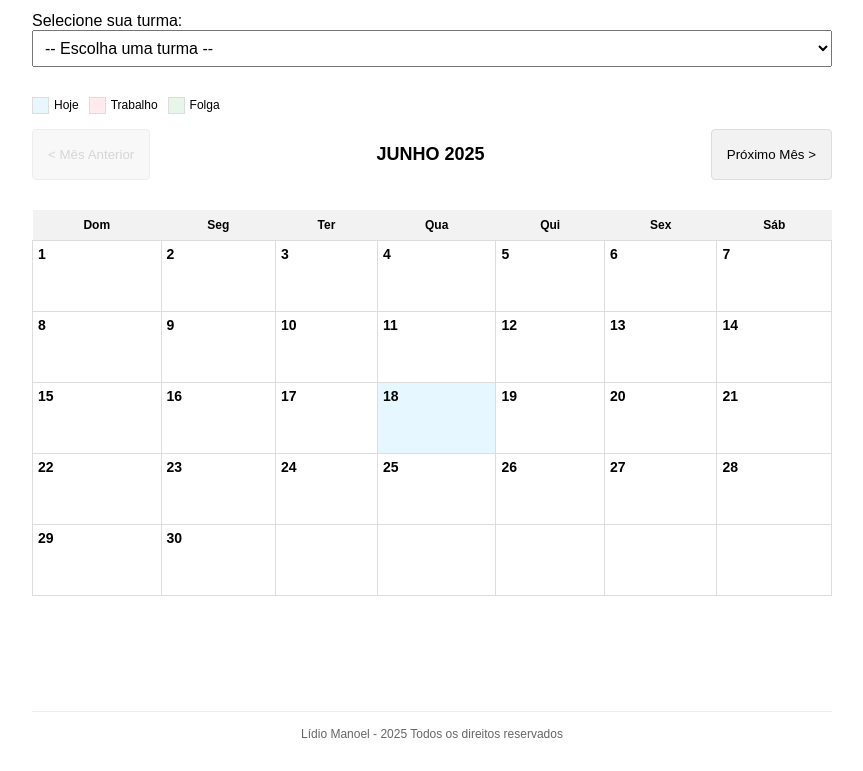
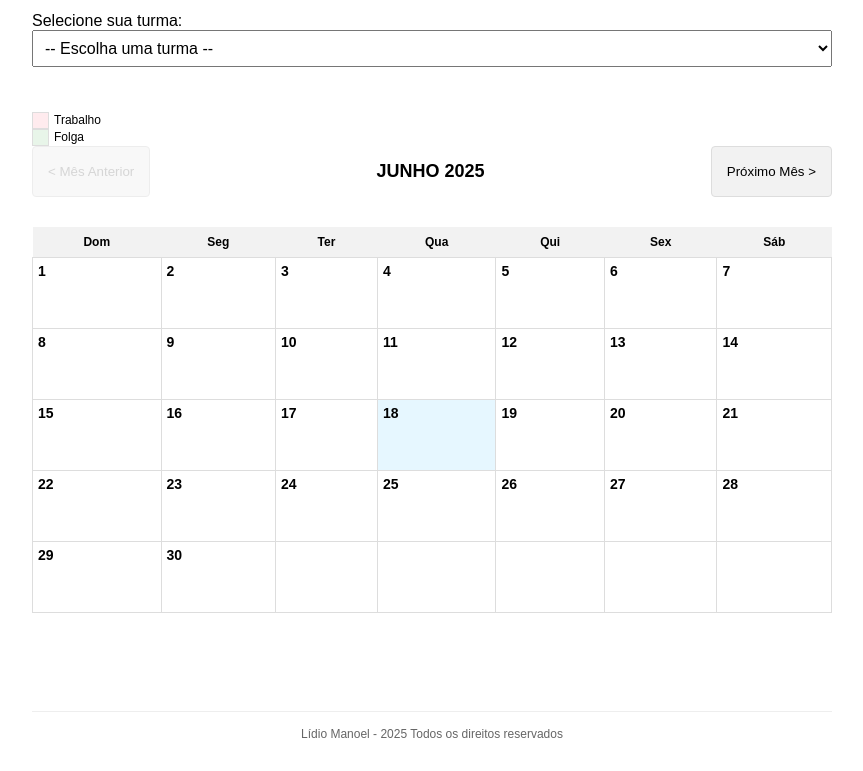
Before and after one commit to lidiomanoel/folgasturma, a plain HTML site: page index.html in a window 1280 px wide. Shown: the part 59-830 px from the top of the page, without its empty margins (208-1071 px from the left). Drawn offline with Linux system fonts and the light colour scheme.

Commit message:
Update index.html

```diff
--- a/index.html
+++ b/index.html
@@ -189,9 +189,6 @@
     <div id="notification" class="notification"></div>
 
     <div class="legend">
-        <div class="legend-item">
-            <div class="legend-color" style="background-color: #e6f7ff;"></div>
-            <span>Hoje</span>
         </div>
         <div class="legend-item">
             <div class="legend-color" style="background-color: #ffebee;"></div>
```
